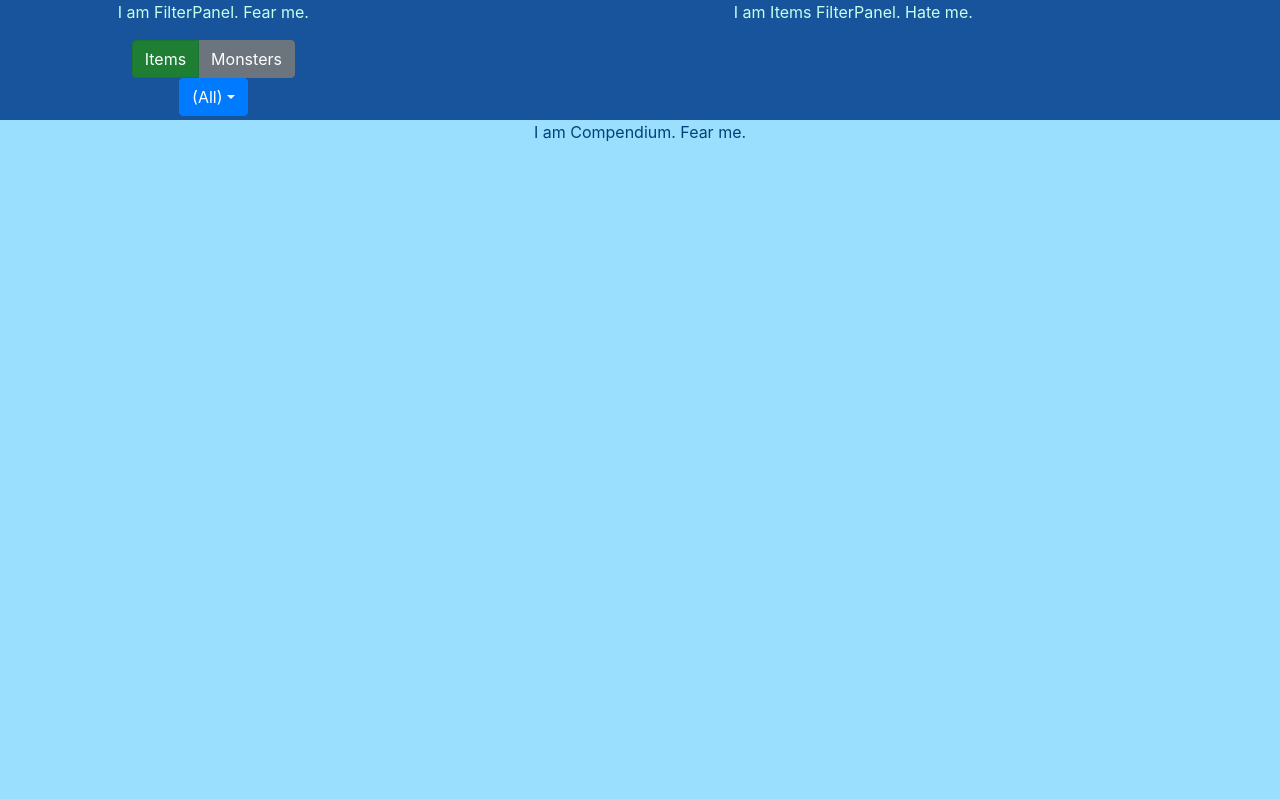
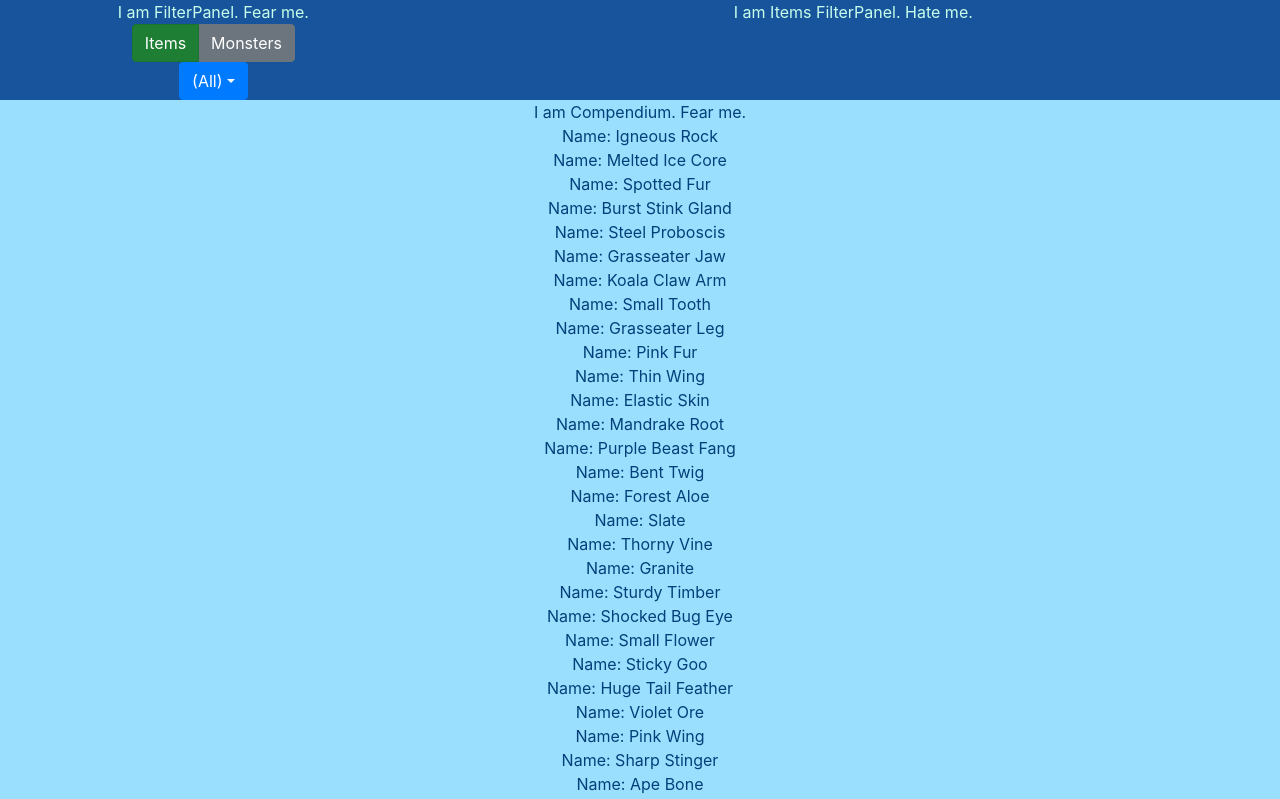
Before and after one commit to aturfah/eon-codex, a React (Create React App) app: page / in a window 1280 px wide. Shown: the top 799 px of the page. Built offline with nearby package versions, Linux system fonts and the light colour scheme.

Commit message:
Actually display the info

```diff
--- a/src/Compendium/Compendium.css
+++ b/src/Compendium/Compendium.css
@@ -4,3 +4,8 @@
     min-height: 100px;
     flex: 1 1 auto;
 }
+
+p {
+    padding: 0;
+    margin: 0;
+}
--- a/src/Compendium/Compendium.js
+++ b/src/Compendium/Compendium.js
@@ -39,10 +39,15 @@ class Compendium extends Component {
     console.log(this.props);
 
     const dataset = this.filterResults()
+    const doot = []
+    dataset.forEach(function (val) {
+        doot.push(<p>Name: {val.name}</p>)
+    });
 
     return (
       <div className="Compendium">
         I am Compendium. Fear me.
+        {doot}
       </div>
     );
   }
```
